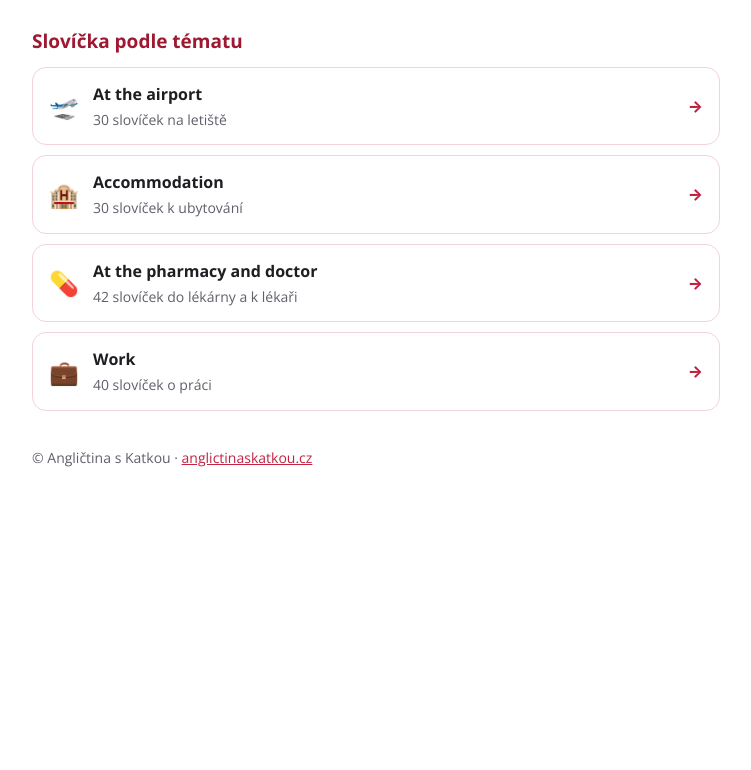
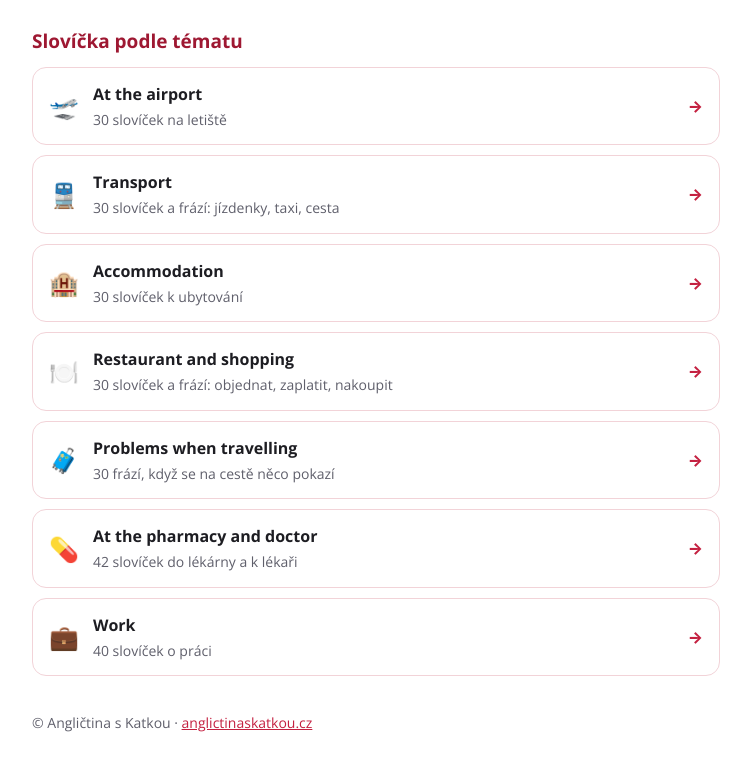
Before and after one commit to anglictinaskatkou/anglictinaskatkou.github.io, a plain HTML site: page index.html in a window 1280 px wide. Shown: the part 971-1741 px from the top of the page, without its empty margins (264-1015 px from the left). Before the commit the page ends 1487 px from the top, so only its background shows below. Drawn offline with nearby package versions, Linux system fonts and the light colour scheme.

Commit message:
Rozcestnik: 3 nove sady na cesty

```diff
--- a/index.html
+++ b/index.html
@@ -8,7 +8,7 @@
 <meta property="og:type" content="website">
 <meta property="og:site_name" content="Angličtina s Katkou">
 <meta property="og:title" content="Cvičení zdarma – Angličtina s Katkou">
-<meta property="og:description" content="Test angličtiny a 11 interaktivních cvičení. Zdarma, v telefonu.">
+<meta property="og:description" content="Test angličtiny a 14 interaktivních cvičení. Zdarma, v telefonu.">
 <meta property="og:url" content="https://anglictinaskatkou.github.io/">
 <meta property="og:image" content="https://anglictinaskatkou.github.io/test/og.jpg">
 <meta property="og:image:width" content="1200">
@@ -57,7 +57,10 @@
   <h2>Slovíčka podle tématu</h2>
   <div class="rows">
     <a class="row" href="airport/"><span class="ico">🛫</span><span><b>At the airport</b><p>30 slovíček na letiště</p></span><span class="end">→</span></a>
+    <a class="row" href="transport/"><span class="ico">🚆</span><span><b>Transport</b><p>30 slovíček a frází: jízdenky, taxi, cesta</p></span><span class="end">→</span></a>
     <a class="row" href="accommodation/"><span class="ico">🏨</span><span><b>Accommodation</b><p>30 slovíček k ubytování</p></span><span class="end">→</span></a>
+    <a class="row" href="restaurant/"><span class="ico">🍽️</span><span><b>Restaurant and shopping</b><p>30 slovíček a frází: objednat, zaplatit, nakoupit</p></span><span class="end">→</span></a>
+    <a class="row" href="travel-problems/"><span class="ico">🧳</span><span><b>Problems when travelling</b><p>30 frází, když se na cestě něco pokazí</p></span><span class="end">→</span></a>
     <a class="row" href="pharmacy-doctor/"><span class="ico">💊</span><span><b>At the pharmacy and doctor</b><p>42 slovíček do lékárny a k lékaři</p></span><span class="end">→</span></a>
     <a class="row" href="work/"><span class="ico">💼</span><span><b>Work</b><p>40 slovíček o práci</p></span><span class="end">→</span></a>
   </div>
```
